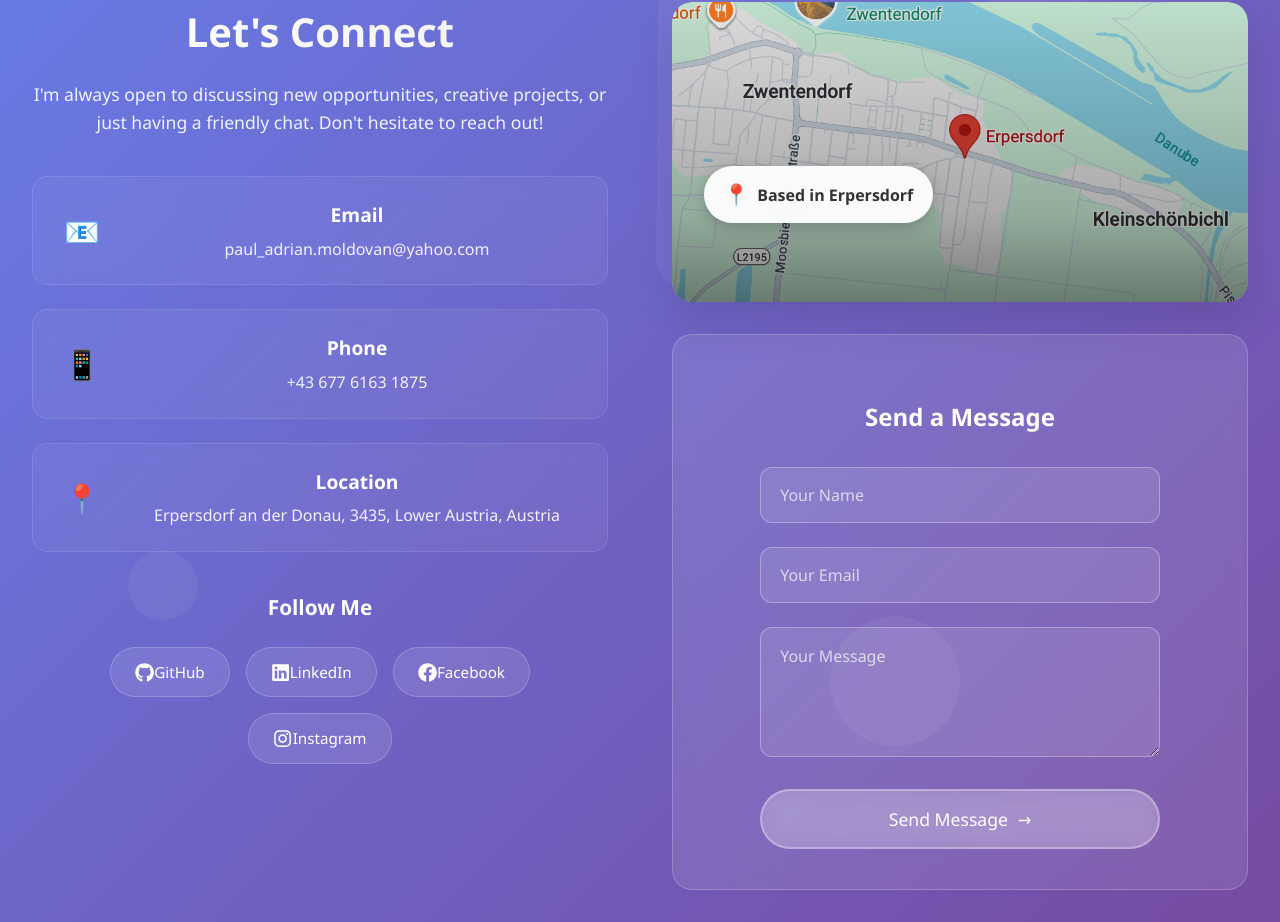
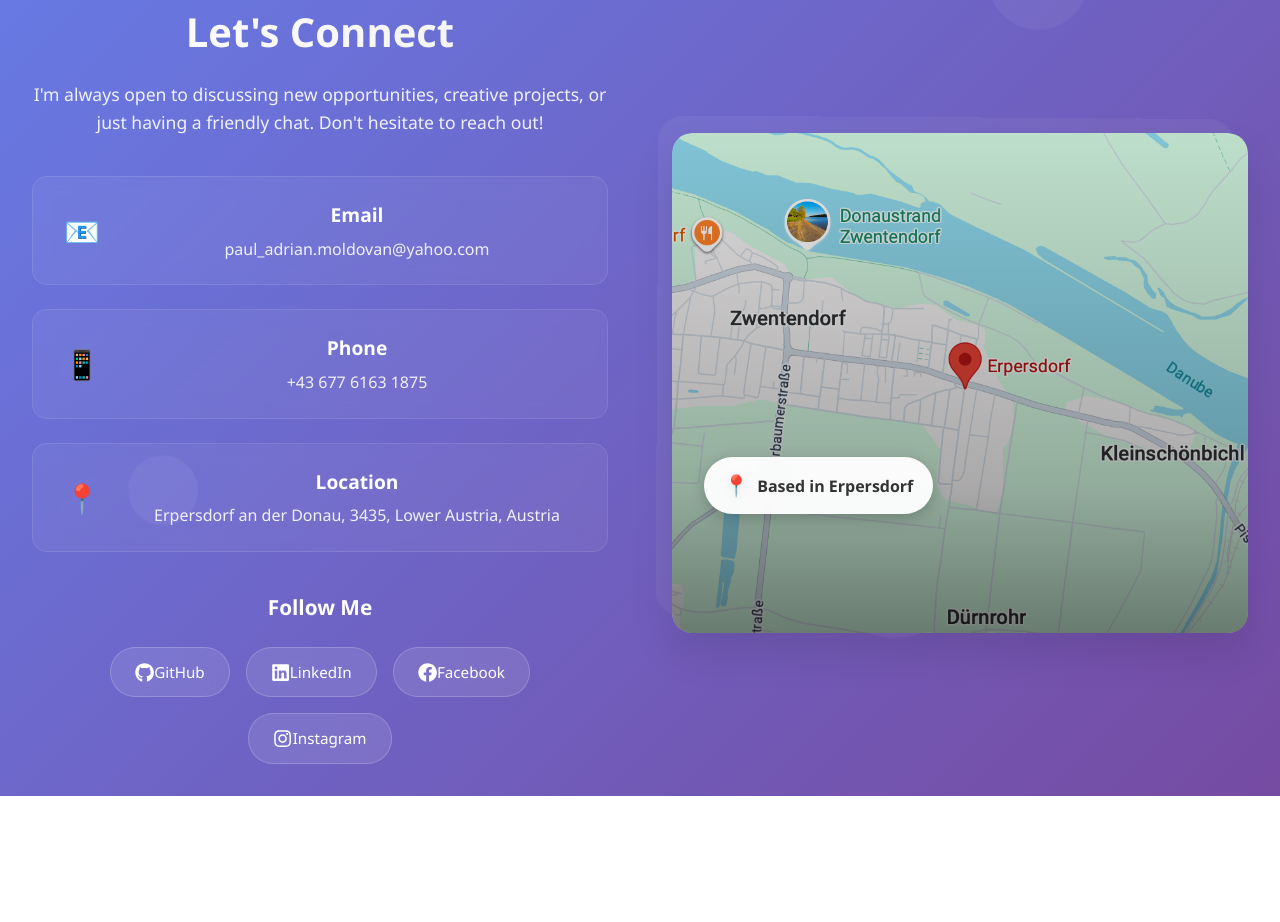
Before and after one commit to Paul-CodeGH/Paul-PersonalWebsite, a React (Vite) app: page /contact in a window 1280 px wide. Shown: the part 208-1130 px from the top of the page. After the commit the page ends 1004 px from the top, so only its background shows below. Built offline with nearby package versions, Linux system fonts and the light colour scheme.

Commit message:
Remove 'Send a Message' section and improve Contact page layout

```diff
--- a/src/pages/Contact.css
+++ b/src/pages/Contact.css
@@ -66,7 +66,7 @@
   display: grid;
   grid-template-columns: 1fr 1fr;
   gap: 4rem;
-  align-items: start;
+  align-items: center;
 }
 
 .contact-info-section {
@@ -192,14 +192,13 @@
 .location-image-container {
   position: relative;
   width: 100%;
-  margin-bottom: 2rem;
 }
 
 .location-image {
   position: relative;
   z-index: 2;
   width: 100%;
-  height: 300px;
+  height: 500px;
   border-radius: 20px;
   overflow: hidden;
   box-shadow: 0 20px 40px rgba(0, 0, 0, 0.1);
@@ -274,105 +273,6 @@
   border-radius: 25px;
   z-index: 1;
   animation: float 6s ease-in-out infinite;
-}
-
-.contact-form {
-  background: rgba(255, 255, 255, 0.1);
-  backdrop-filter: blur(10px);
-  border: 1px solid rgba(255, 255, 255, 0.2);
-  border-radius: 20px;
-  padding: 2.5rem;
-  display: flex;
-  flex-direction: column;
-  align-items: center; /* Center all child elements */
-}
-
-.contact-form h3 {
-  color: white;
-  margin-bottom: 2rem;
-  font-size: 1.5rem;
-  text-align: center;
-  width: 100%; /* Ensure heading takes full width for proper centering */
-}
-
-.form {
-  width: 100%;
-  max-width: 400px; /* Limit form width for better centering */
-  display: flex;
-  flex-direction: column;
-  align-items: center; /* Center form elements */
-}
-
-.form-group {
-  width: 100%;
-  margin-bottom: 1.5rem;
-  display: flex;
-  justify-content: center;
-}
-
-.form-input, .form-textarea {
-  width: 100%;
-  max-width: 100%; /* Ensure they don't exceed form width */
-  padding: 1rem 1.2rem;
-  background: rgba(255, 255, 255, 0.1);
-  border: 1px solid rgba(255, 255, 255, 0.3);
-  border-radius: 12px;
-  color: white;
-  font-size: 1rem;
-  transition: all 0.3s ease;
-  font-family: inherit;
-}
-
-.form-input::placeholder, .form-textarea::placeholder {
-  color: rgba(255, 255, 255, 0.7);
-}
-
-.form-input:focus, .form-textarea:focus {
-  outline: none;
-  background: rgba(255, 255, 255, 0.15);
-  border-color: rgba(255, 255, 255, 0.5);
-  transform: translateY(-2px);
-  box-shadow: 0 5px 15px rgba(0, 0, 0, 0.1);
-}
-
-.form-textarea {
-  resize: vertical;
-  min-height: 120px;
-  line-height: 1.5;
-}
-
-.submit-button {
-  background: rgba(255, 255, 255, 0.2);
-  backdrop-filter: blur(10px);
-  border: 2px solid rgba(255, 255, 255, 0.3);
-  color: white;
-  padding: 1rem 2rem;
-  font-size: 1.1rem;
-  border-radius: 50px;
-  cursor: pointer;
-  transition: all 0.3s ease;
-  display: flex;
-  align-items: center;
-  gap: 10px;
-  width: 100%;
-  max-width: 100%;
-  justify-content: center;
-  margin-top: 0.5rem;
-}
-
-.submit-button:hover {
-  background: rgba(255, 255, 255, 0.3);
-  border-color: rgba(255, 255, 255, 0.5);
-  transform: translateY(-2px);
-  box-shadow: 0 8px 20px rgba(0, 0, 0, 0.2);
-}
-
-.arrow {
-  transition: transform 0.3s ease;
-}
-
-.submit-button:hover .arrow {
-  transform: translateX(4px);
 }
 
 /* Floating shapes background */
@@ -509,10 +409,6 @@
   .location-image {
     height: 250px;
   }
-
-  .contact-form {
-    padding: 1.5rem;
-  }
 }
 
 @media (max-width: 480px) {
--- a/src/pages/Contact.jsx
+++ b/src/pages/Contact.jsx
@@ -104,25 +104,6 @@ const Contact = () => {
               </div>
               <div className="image-background-shape"></div>
             </div>
-
-            <div className="contact-form">
-              <h3>Send a Message</h3>
-              <form className="form">
-                <div className="form-group">
-                  <input type="text" placeholder="Your Name" className="form-input" />
-                </div>
-                <div className="form-group">
-                  <input type="email" placeholder="Your Email" className="form-input" />
-                </div>
-                <div className="form-group">
-                  <textarea placeholder="Your Message" rows="4" className="form-textarea"></textarea>
-                </div>
-                <button type="submit" className="submit-button">
-                  Send Message
-                  <span className="arrow">→</span>
-                </button>
-              </form>
-            </div>
           </div>
         </div>
       </div>
```
